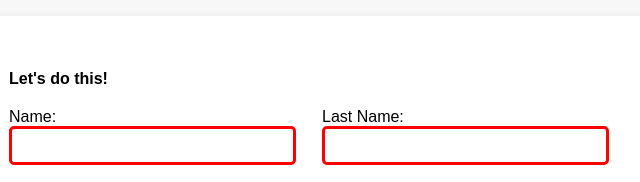
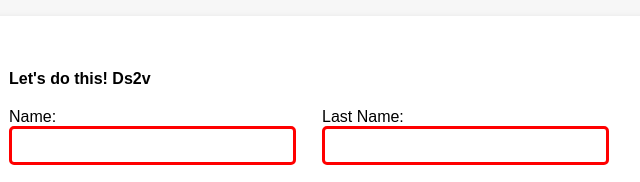
Before and after one commit to Ds2v/Proyecto-Formulario-inscripcion-odin, a plain HTML site: page index.html in a window 1280 px wide. Shown: the part 282-464 px from the top of the page, 625-1265 px from the left. Drawn offline with Linux system fonts and the light colour scheme.

Commit message:
Finish update login form

```diff
--- a/index.html
+++ b/index.html
@@ -20,7 +20,7 @@
             </div>
             <form action="#">
 
-                    <strong>Let's do this!</strong>
+                    <strong>Let's do this! Ds2v</strong>
 
                     <div class="name-row">
                         <div class="input-group">
```
